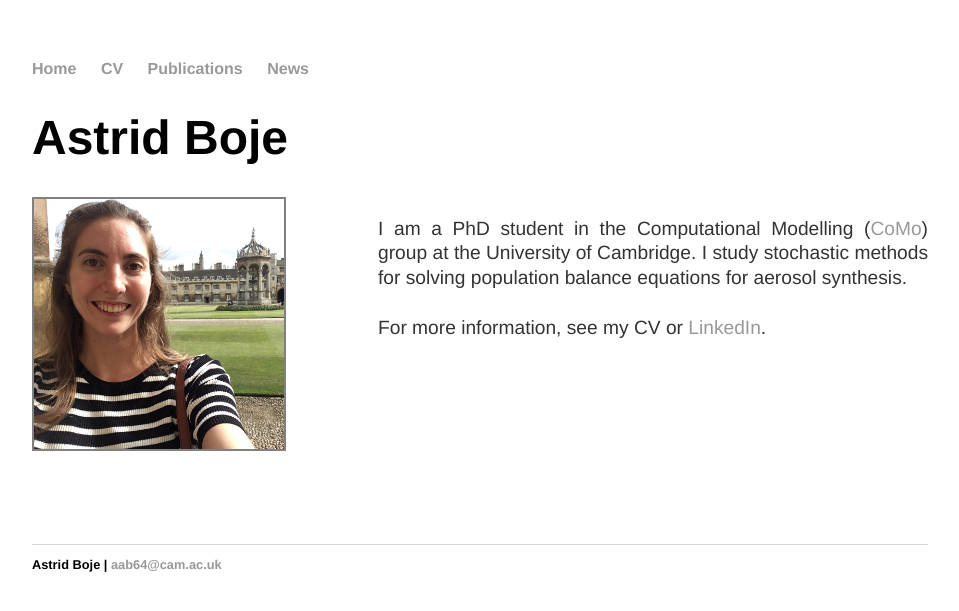
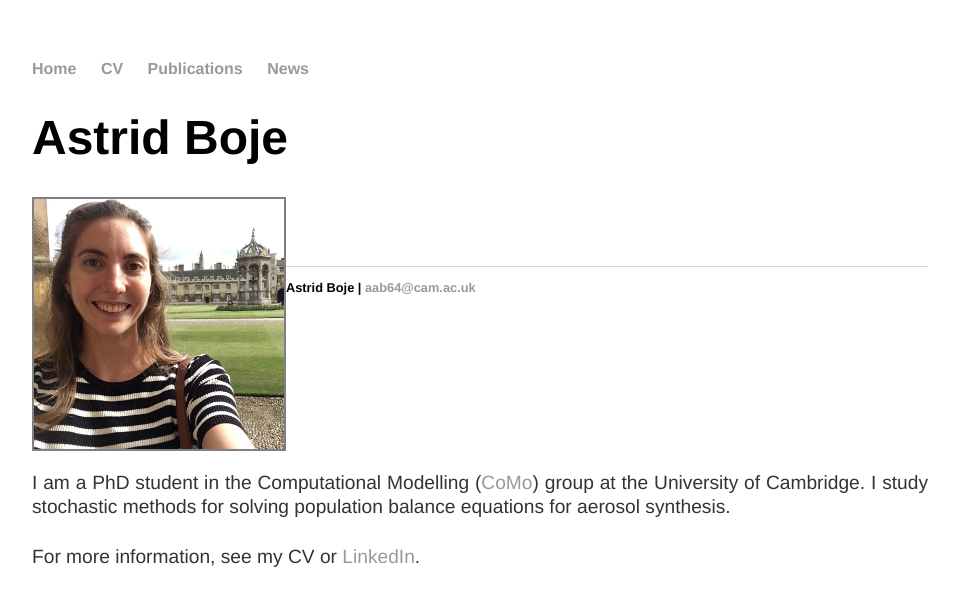
Before and after one commit to aab64/aab64.github.io, a Jekyll site: the page built from index.html, in a window 1280 px wide. Shown: the top 611 px of the page, without its empty margins (160-1119 px from the left). Built offline with Jekyll 4.4.1, drawn with Linux system fonts in a browser that asks for light colours.

Commit message:
Update index.html

```diff
--- a/index.html
+++ b/index.html
@@ -8,8 +8,8 @@ title: Astrid Boje | PhD Student | CoMo Group | University of Cambridge
 </div>
 
 <div class="wrapper">
-	<img src="/images/Me_in_Cam.jpg" style="border: 2px solid grey" height=auto width="250" class="left"></img>
-	<div style="float: right; width: 550px; text-align: justify">
+	<img src="/images/Me_in_Cam.jpg" style="border: 2px solid grey" height=auto width="250" align="left"></img>
+	<div style="float: right; text-align: justify">
 		<p>
 			I am a PhD student in the Computational Modelling (<a href="http://como.ceb.cam.ac.uk/index.php?Page=People&Section=aab64">CoMo</a>)
 			group at the University of Cambridge. I study stochastic methods for solving population balance equations for aerosol synthesis.
```
